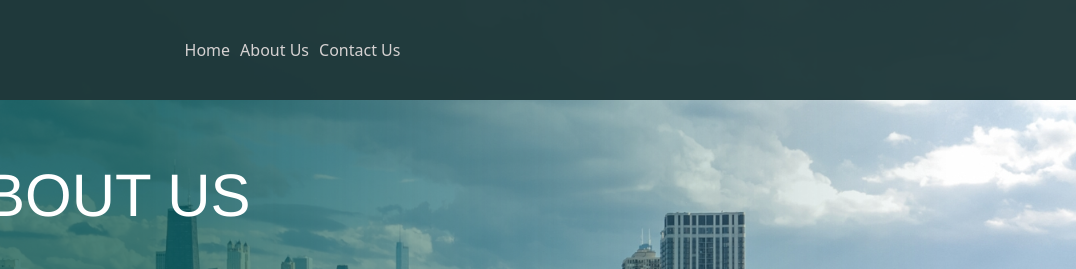
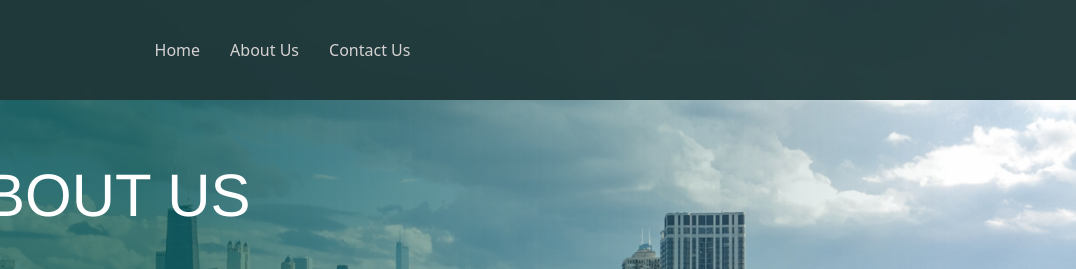
Before and after one commit to ayodelemartinsabiwo/travel_recommendations, a plain HTML site: page travel_about.html in a window 1280 px wide. Shown: the top 269 px of the page, 204-1280 px from the left. Drawn offline with nearby package versions, Linux system fonts and the light colour scheme.

Commit message:
Second Commit

```diff
--- a/travel_about.html
+++ b/travel_about.html
@@ -12,7 +12,7 @@
         <div class="container">
             <div class="row">
                 <div class="container-fluid">
-                    <nav><a href="#home" id="logo"><img src="./images/travelbloom_logo.svg" style="width: 160px;"></a>
+                    <nav><a href="./travel_recommendation.html" id="logo"><img src="./images/travelbloom_logo.svg" style="width: 160px;"></a>
                         <ul id="aulHac">
                         <li><a href="./travel_recommendation.html" id="home">Home</a></li>
                         <li><a href="./travel_about.html" id="about">About Us</a></li>
--- a/travel_recommendation.css
+++ b/travel_recommendation.css
@@ -237,7 +237,7 @@ nav ul {
 
 
 nav ul li {
-    margin-right:5px;
+    margin-right:25px;
     margin-top: 0px;
     margin-left: 5px;
 
```
Also changed, not shown: travel_contact.html (+1 -1 lines).
